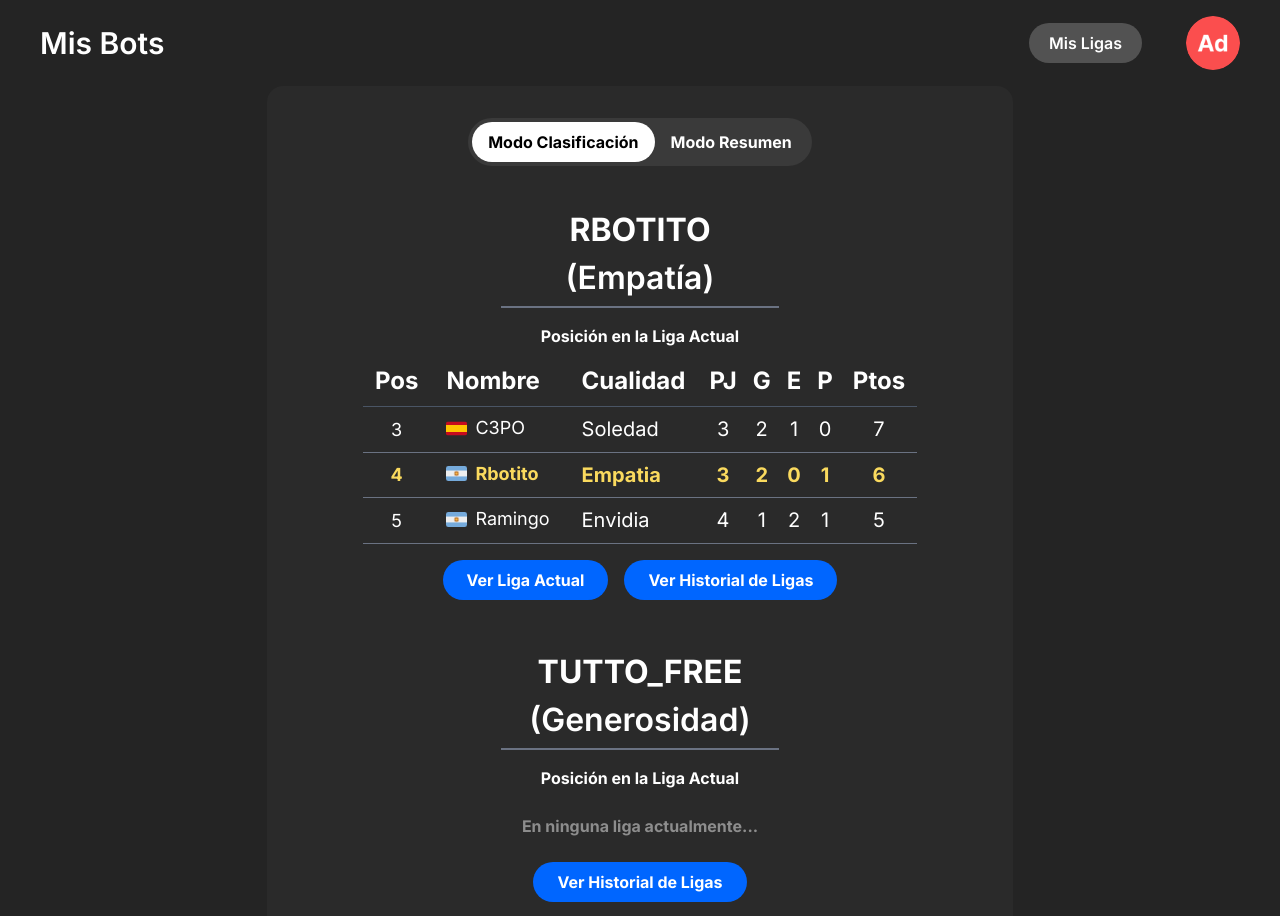
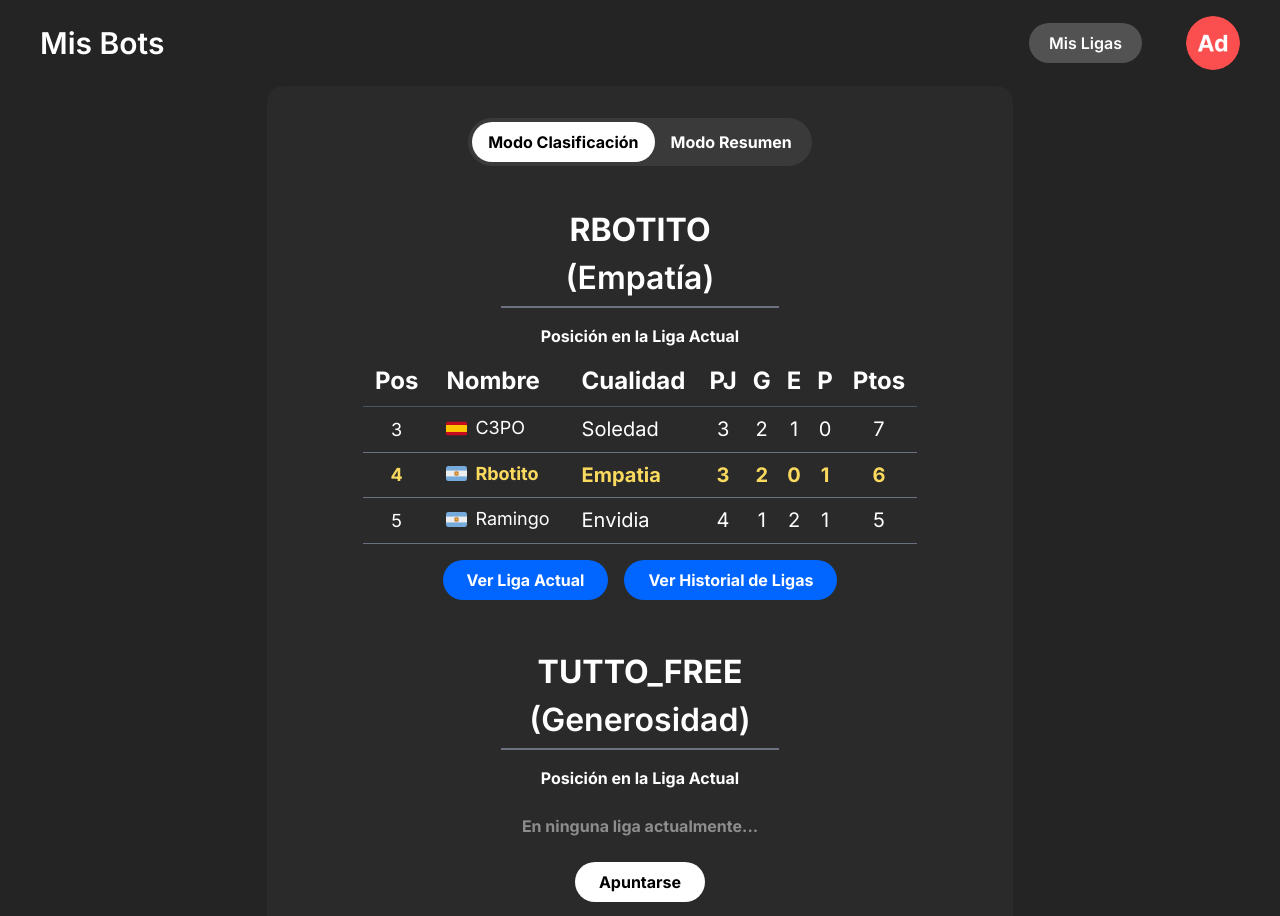
Before and after one commit to alberba/front-end-adonde-band, a Vue app: page /myBots in a window 1280 px wide. Shown: the top 916 px of the page. Built offline with nearby package versions, Linux system fonts and the light colour scheme.

Commit message:
Añadido botón de apuntarse a una liga

```diff
--- a/src/views/MyBotsPage.vue
+++ b/src/views/MyBotsPage.vue
@@ -164,7 +164,12 @@ function getIndicesByBotName(league: Liga, name: string): number[] {
                   En ninguna liga actualmente...
                 </p>
 
-                <!-- "Ver liga" -->
+                <!-- Botones -->
+                <div class="mt-4 flex justify-center gap-x-4">
+                  <button class="rounded-full bg-white px-6 py-2 text-[16px] font-bold text-black">
+                    Apuntarse
+                  </button>
+                </div>
                 <div class="mt-4 flex justify-center gap-x-4">
                   <button class="rounded-full bg-[#06f] px-6 py-2 text-[16px] font-bold text-white">
                     Ver Historial de Ligas
```
